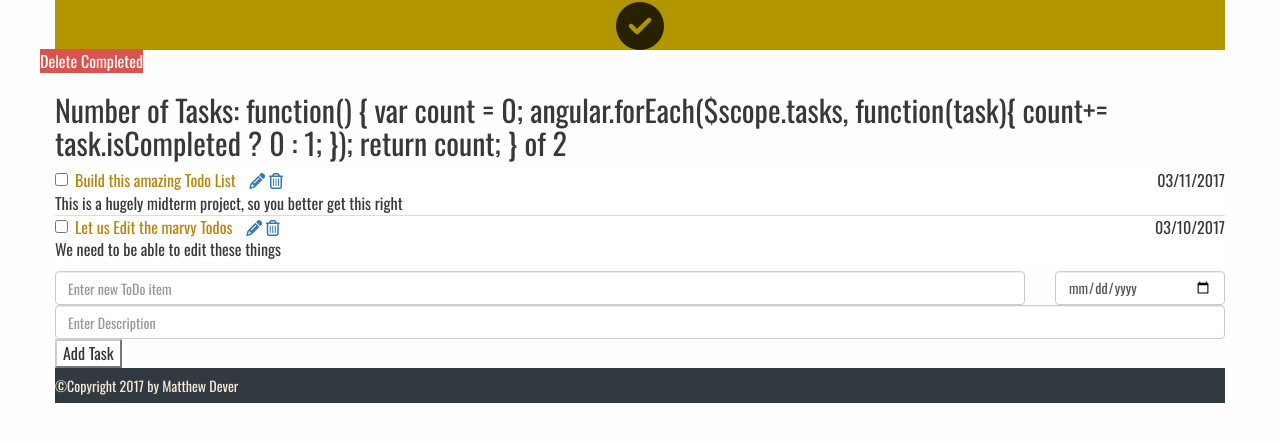
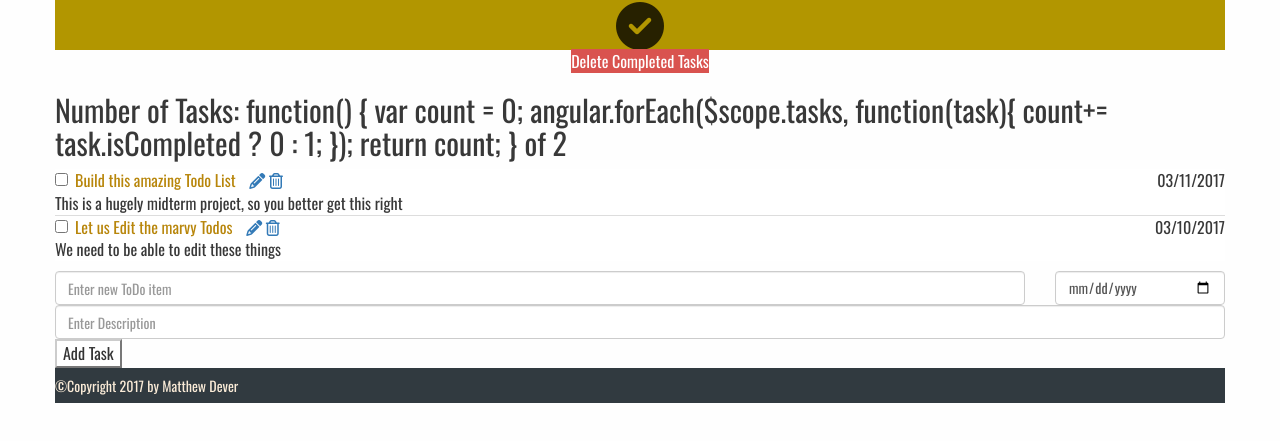
Before and after one commit to mattjdever/webapps_midterm, a plain HTML site: page index.html in a window 1280 px wide. Shown: the part 61-502 px from the top of the page. Drawn offline with nearby package versions, Linux system fonts and the light colour scheme; some packages are replaced by stand-ins of ours.

Commit message:
fixed the deleting

```diff
--- a/templates/tasks-list.template.html
+++ b/templates/tasks-list.template.html
@@ -1,6 +1,7 @@
 <nav class="buttons row">
-
-   <a href="" data-ng-click="archive()" class="btn-danger">Delete Completed</a>
+     <div class="col-xs-12 text-center">
+   <a href="" data-ng-click="archive()" class="btn-danger">Delete Completed Tasks</a>
+    </div>
 </nav>
 <h2>Number of Tasks: {{remaining}} of {{tasks.length}}</h2>
 
```
Also changed, not shown: templates/tasks-list-editrow.template.html (+1 -1 lines).
